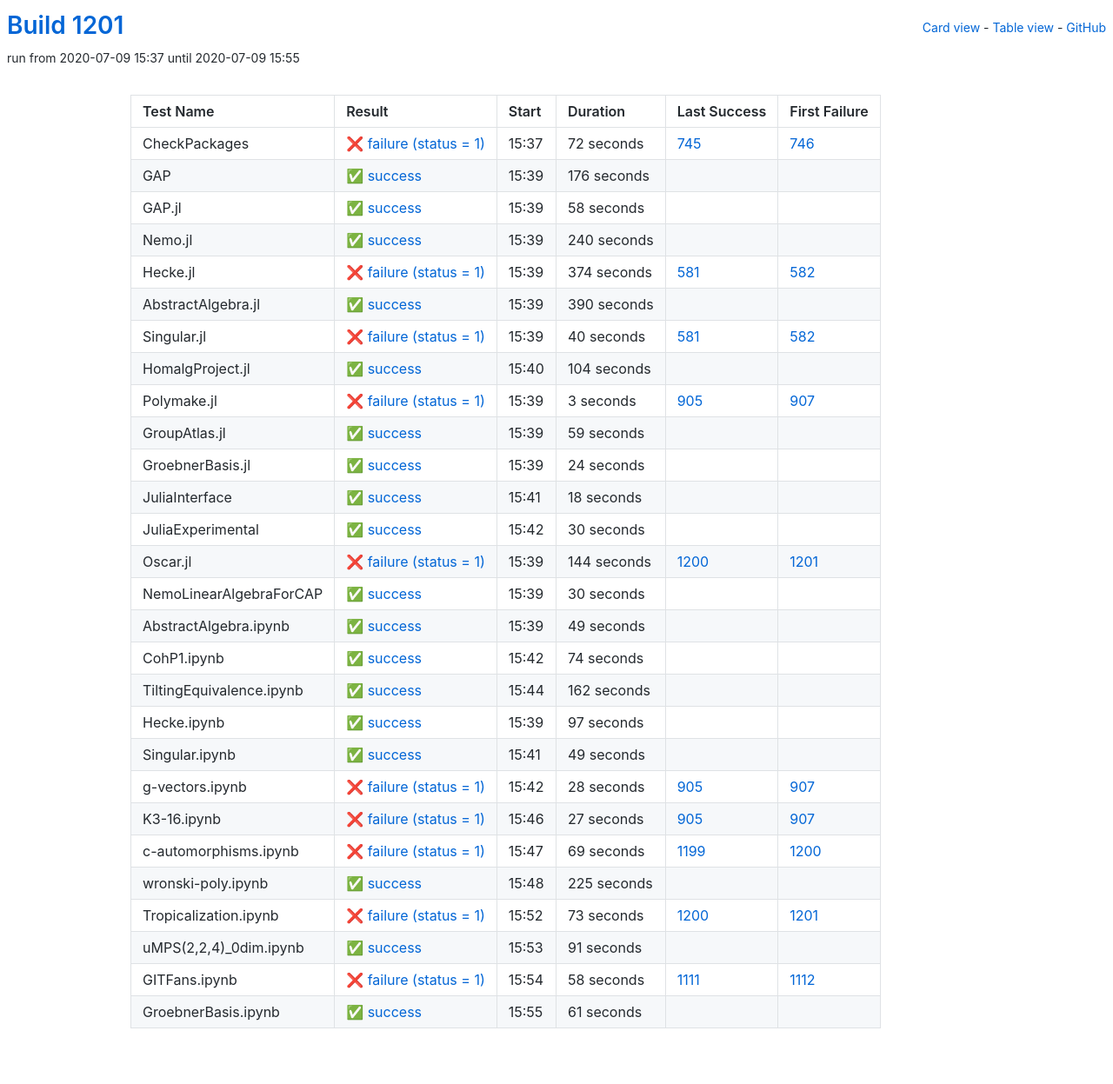
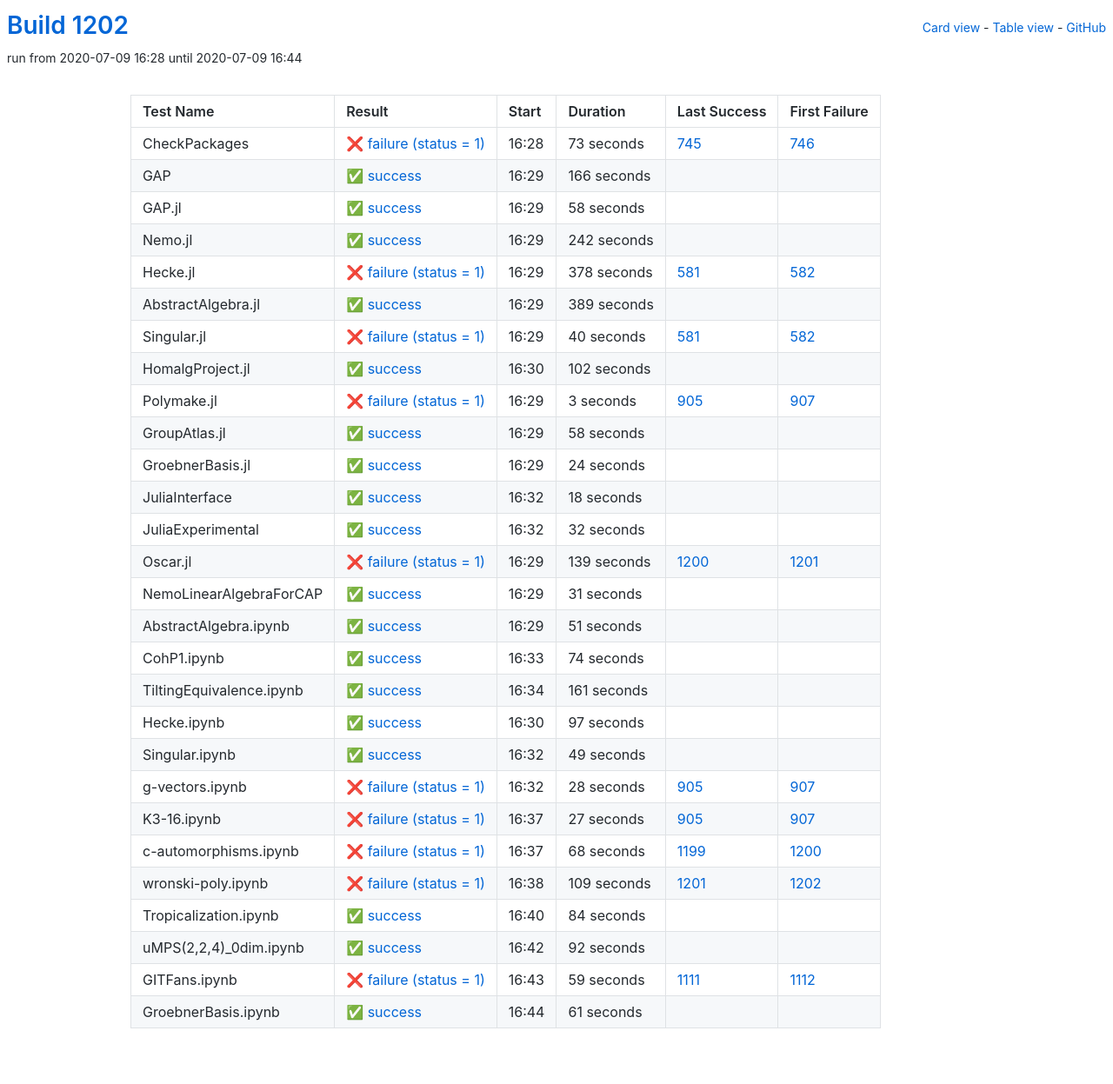
Before and after one commit to oscar-system/oscar-ci-status-1.4, a Jekyll site: the page built from table.html, in a window 1280 px wide. Shown: the whole page at 87% size. Built offline with Jekyll 4.4.1, drawn with Linux system fonts in a browser that asks for light colours.

Commit message:
Build #1202

```diff
--- a/_data/ci.yml
+++ b/_data/ci.yml
@@ -1,6 +1,6 @@
 ---
-build: 1201
-build_url: https://oscarci.mathematik.uni-kl.de/job/oscar-julia-1.4/1201/
+build: 1202
+build_url: https://oscarci.mathematik.uni-kl.de/job/oscar-julia-1.4/1202/
 job: oscar-julia-1.4
 organization: oscar-system
 repo: oscar-ci-status-1.4
@@ -8,32 +8,32 @@ repourl: https://github.com/oscar-system/oscar-ci-status-1.4
 tests:
 - name: CheckPackages
   id: checkpackages
-  log: https://oscarci.mathematik.uni-kl.de/job/oscar-julia-1.4/1201/artifact/logs/build-1201/CheckPackages.log
-  start: 2020-07-09 15:37
+  log: https://oscarci.mathematik.uni-kl.de/job/oscar-julia-1.4/1202/artifact/logs/build-1202/CheckPackages.log
+  start: 2020-07-09 16:28
   success: false
   exitcode: 1
   status: failure
-  duration: 72
+  duration: 73
   last_success: 745
   last_success_url: https://oscarci.mathematik.uni-kl.de/job/oscar-julia-1.4/745/
   first_failure: 746
   first_failure_url: https://oscarci.mathematik.uni-kl.de/job/oscar-julia-1.4/746/
 - name: GAP
   id: gap
-  log: https://oscarci.mathematik.uni-kl.de/job/oscar-julia-1.4/1201/artifact/logs/build-1201/GAP.log
-  start: 2020-07-09 15:39
+  log: https://oscarci.mathematik.uni-kl.de/job/oscar-julia-1.4/1202/artifact/logs/build-1202/GAP.log
+  start: 2020-07-09 16:29
   success: true
   exitcode: 0
   status: success
-  duration: 176
+  duration: 166
   last_success: false
   last_success_url:
   first_failure: false
   first_failure_url:
 - name: GAP.jl
   id: gap-jl
-  log: https://oscarci.mathematik.uni-kl.de/job/oscar-julia-1.4/1201/artifact/logs/build-1201/GAP.jl.log
-  start: 2020-07-09 15:39
+  log: https://oscarci.mathematik.uni-kl.de/job/oscar-julia-1.4/1202/artifact/logs/build-1202/GAP.jl.log
+  start: 2020-07-09 16:29
   success: true
   exitcode: 0
   status: success
@@ -44,44 +44,44 @@ tests:
   first_failure_url:
 - name: Nemo.jl
   id: nemo-jl
-  log: https://oscarci.mathematik.uni-kl.de/job/oscar-julia-1.4/1201/artifact/logs/build-1201/Nemo.jl.log
-  start: 2020-07-09 15:39
+  log: https://oscarci.mathematik.uni-kl.de/job/oscar-julia-1.4/1202/artifact/logs/build-1202/Nemo.jl.log
+  start: 2020-07-09 16:29
   success: true
   exitcode: 0
   status: success
-  duration: 240
+  duration: 242
   last_success: false
   last_success_url:
   first_failure: false
   first_failure_url:
 - name: Hecke.jl
   id: hecke-jl
-  log: https://oscarci.mathematik.uni-kl.de/job/oscar-julia-1.4/1201/artifact/logs/build-1201/Hecke.jl.log
-  start: 2020-07-09 15:39
+  log: https://oscarci.mathematik.uni-kl.de/job/oscar-julia-1.4/1202/artifact/logs/build-1202/Hecke.jl.log
+  start: 2020-07-09 16:29
   success: false
   exitcode: 1
   status: failure
-  duration: 374
+  duration: 378
   last_success: 581
   last_success_url: https://oscarci.mathematik.uni-kl.de/job/oscar-julia-1.4/581/
   first_failure: 582
   first_failure_url: https://oscarci.mathematik.uni-kl.de/job/oscar-julia-1.4/582/
 - name: AbstractAlgebra.jl
   id: abstractalgebra-jl
-  log: https://oscarci.mathematik.uni-kl.de/job/oscar-julia-1.4/1201/artifact/logs/build-1201/AbstractAlgebra.jl.log
-  start: 2020-07-09 15:39
+  log: https://oscarci.mathematik.uni-kl.de/job/oscar-julia-1.4/1202/artifact/logs/build-1202/AbstractAlgebra.jl.log
+  start: 2020-07-09 16:29
   success: true
   exitcode: 0
   status: success
-  duration: 390
+  duration: 389
   last_success: false
   last_success_url:
   first_failure: false
   first_failure_url:
 - name: Singular.jl
   id: singular-jl
-  log: https://oscarci.mathematik.uni-kl.de/job/oscar-julia-1.4/1201/artifact/logs/build-1201/Singular.jl.log
-  start: 2020-07-09 15:39
+  log: https://oscarci.mathematik.uni-kl.de/job/oscar-julia-1.4/1202/artifact/logs/build-1202/Singular.jl.log
+  start: 2020-07-09 16:29
   success: false
   exitcode: 1
   status: failure
@@ -92,20 +92,20 @@ tests:
   first_failure_url: https://oscarci.mathematik.uni-kl.de/job/oscar-julia-1.4/582/
 - name: HomalgProject.jl
   id: homalgproject-jl
-  log: https://oscarci.mathematik.uni-kl.de/job/oscar-julia-1.4/1201/artifact/logs/build-1201/HomalgProject.jl.log
-  start: 2020-07-09 15:40
+  log: https://oscarci.mathematik.uni-kl.de/job/oscar-julia-1.4/1202/artifact/logs/build-1202/HomalgProject.jl.log
+  start: 2020-07-09 16:30
   success: true
   exitcode: 0
   status: success
-  duration: 104
+  duration: 102
   last_success: false
   last_success_url:
   first_failure: false
   first_failure_url:
 - name: Polymake.jl
   id: polymake-jl
-  log: https://oscarci.mathematik.uni-kl.de/job/oscar-julia-1.4/1201/artifact/logs/build-1201/Polymake.jl.log
-  start: 2020-07-09 15:39
+  log: https://oscarci.mathematik.uni-kl.de/job/oscar-julia-1.4/1202/artifact/logs/build-1202/Polymake.jl.log
+  start: 2020-07-09 16:29
   success: false
   exitcode: 1
   status: failure
@@ -116,20 +116,20 @@ tests:
   first_failure_url: https://oscarci.mathematik.uni-kl.de/job/oscar-julia-1.4/907/
 - name: GroupAtlas.jl
   id: groupatlas-jl
-  log: https://oscarci.mathematik.uni-kl.de/job/oscar-julia-1.4/1201/artifact/logs/build-1201/GroupAtlas.jl.log
-  start: 2020-07-09 15:39
+  log: https://oscarci.mathematik.uni-kl.de/job/oscar-julia-1.4/1202/artifact/logs/build-1202/GroupAtlas.jl.log
+  start: 2020-07-09 16:29
   success: true
   exitcode: 0
   status: success
-  duration: 59
+  duration: 58
   last_success: false
   last_success_url:
   first_failure: false
   first_failure_url:
 - name: GroebnerBasis.jl
   id: groebnerbasis-jl
-  log: https://oscarci.mathematik.uni-kl.de/job/oscar-julia-1.4/1201/artifact/logs/build-1201/GroebnerBasis.jl.log
-  start: 2020-07-09 15:39
+  log: https://oscarci.mathematik.uni-kl.de/job/oscar-julia-1.4/1202/artifact/logs/build-1202/GroebnerBasis.jl.log
+  start: 2020-07-09 16:29
   success: true
   exitcode: 0
   status: success
@@ -140,8 +140,8 @@ tests:
   first_failure_url:
 - name: JuliaInterface
   id: juliainterface
-  log: https://oscarci.mathematik.uni-kl.de/job/oscar-julia-1.4/1201/artifact/logs/build-1201/JuliaInterface.log
-  start: 2020-07-09 15:41
+  log: https://oscarci.mathematik.uni-kl.de/job/oscar-julia-1.4/1202/artifact/logs/build-1202/JuliaInterface.log
+  start: 2020-07-09 16:32
   success: true
   exitcode: 0
   status: success
@@ -152,56 +152,56 @@ tests:
   first_failure_url:
 - name: JuliaExperimental
   id: juliaexperimental
-  log: https://oscarci.mathematik.uni-kl.de/job/oscar-julia-1.4/1201/artifact/logs/build-1201/JuliaExperimental.log
-  start: 2020-07-09 15:42
+  log: https://oscarci.mathematik.uni-kl.de/job/oscar-julia-1.4/1202/artifact/logs/build-1202/JuliaExperimental.log
+  start: 2020-07-09 16:32
   success: true
   exitcode: 0
   status: success
-  duration: 30
+  duration: 32
   last_success: false
   last_success_url:
   first_failure: false
   first_failure_url:
 - name: Oscar.jl
   id: oscar-jl
-  log: https://oscarci.mathematik.uni-kl.de/job/oscar-julia-1.4/1201/artifact/logs/build-1201/Oscar.jl.log
-  start: 2020-07-09 15:39
+  log: https://oscarci.mathematik.uni-kl.de/job/oscar-julia-1.4/1202/artifact/logs/build-1202/Oscar.jl.log
+  start: 2020-07-09 16:29
   success: false
   exitcode: 1
   status: failure
-  duration: 144
+  duration: 139
   last_success: 1200
   last_success_url: https://oscarci.mathematik.uni-kl.de/job/oscar-julia-1.4/1200/
   first_failure: 1201
   first_failure_url: https://oscarci.mathematik.uni-kl.de/job/oscar-julia-1.4/1201/
 - name: NemoLinearAlgebraForCAP
   id: nemolinearalgebraforcap
-  log: https://oscarci.mathematik.uni-kl.de/job/oscar-julia-1.4/1201/artifact/logs/build-1201/NemoLinearAlgebraForCAP.log
-  start: 2020-07-09 15:39
+  log: https://oscarci.mathematik.uni-kl.de/job/oscar-julia-1.4/1202/artifact/logs/build-1202/NemoLinearAlgebraForCAP.log
+  start: 2020-07-09 16:29
   success: true
   exitcode: 0
   status: success
-  duration: 30
+  duration: 31
   last_success: false
   last_success_url:
   first_failure: false
   first_failure_url:
 - name: AbstractAlgebra.ipynb
   id: abstractalgebra-ipynb
-  log: https://oscarci.mathematik.uni-kl.de/job/oscar-julia-1.4/1201/artifact/logs/build-1201/AbstractAlgebra.ipynb.log
-  start: 2020-07-09 15:39
+  log: https://oscarci.mathematik.uni-kl.de/job/oscar-julia-1.4/1202/artifact/logs/build-1202/AbstractAlgebra.ipynb.log
+  start: 2020-07-09 16:29
   success: true
   exitcode: 0
   status: success
-  duration: 49
+  duration: 51
   last_success: false
   last_success_url:
   first_failure: false
   first_failure_url:
 - name: CohP1.ipynb
   id: cohp1-ipynb
-  log: https://oscarci.mathematik.uni-kl.de/job/oscar-julia-1.4/1201/artifact/logs/build-1201/CohP1.ipynb.log
-  start: 2020-07-09 15:42
+  log: https://oscarci.mathematik.uni-kl.de/job/oscar-julia-1.4/1202/artifact/logs/build-1202/CohP1.ipynb.log
+  start: 2020-07-09 16:33
   success: true
   exitcode: 0
   status: success
@@ -212,20 +212,20 @@ tests:
   first_failure_url:
 - name: TiltingEquivalence.ipynb
   id: tiltingequivalence-ipynb
-  log: https://oscarci.mathematik.uni-kl.de/job/oscar-julia-1.4/1201/artifact/logs/build-1201/TiltingEquivalence.ipynb.log
-  start: 2020-07-09 15:44
+  log: https://oscarci.mathematik.uni-kl.de/job/oscar-julia-1.4/1202/artifact/logs/build-1202/TiltingEquivalence.ipynb.log
+  start: 2020-07-09 16:34
   success: true
   exitcode: 0
   status: success
-  duration: 162
+  duration: 161
   last_success: false
   last_success_url:
   first_failure: false
   first_failure_url:
 - name: Hecke.ipynb
   id: hecke-ipynb
-  log: https://oscarci.mathematik.uni-kl.de/job/oscar-julia-1.4/1201/artifact/logs/build-1201/Hecke.ipynb.log
-  start: 2020-07-09 15:39
+  log: https://oscarci.mathematik.uni-kl.de/job/oscar-julia-1.4/1202/artifact/logs/build-1202/Hecke.ipynb.log
+  start: 2020-07-09 16:30
   success: true
   exitcode: 0
   status: success
@@ -236,8 +236,8 @@ tests:
   first_failure_url:
 - name: Singular.ipynb
   id: singular-ipynb
-  log: https://oscarci.mathematik.uni-kl.de/job/oscar-julia-1.4/1201/artifact/logs/build-1201/Singular.ipynb.log
-  start: 2020-07-09 15:41
+  log: https://oscarci.mathematik.uni-kl.de/job/oscar-julia-1.4/1202/artifact/logs/build-1202/Singular.ipynb.log
+  start: 2020-07-09 16:32
   success: true
   exitcode: 0
   status: success
@@ -248,8 +248,8 @@ tests:
   first_failure_url:
 - name: g-vectors.ipynb
   id: g-vectors-ipynb
-  log: https://oscarci.mathematik.uni-kl.de/job/oscar-julia-1.4/1201/artifact/logs/build-1201/g-vectors.ipynb.log
-  start: 2020-07-09 15:42
+  log: https://oscarci.mathematik.uni-kl.de/job/oscar-julia-1.4/1202/artifact/logs/build-1202/g-vectors.ipynb.log
+  start: 2020-07-09 16:32
   success: false
   exitcode: 1
   status: failure
@@ -260,8 +260,8 @@ tests:
   first_failure_url: https://oscarci.mathematik.uni-kl.de/job/oscar-julia-1.4/907/
 - name: K3-16.ipynb
   id: k3-16-ipynb
-  log: https://oscarci.mathematik.uni-kl.de/job/oscar-julia-1.4/1201/artifact/logs/build-1201/K3-16.ipynb.log
-  start: 2020-07-09 15:46
+  log: https://oscarci.mathematik.uni-kl.de/job/oscar-julia-1.4/1202/artifact/logs/build-1202/K3-16.ipynb.log
+  start: 2020-07-09 16:37
   success: false
   exitcode: 1
   status: failure
@@ -272,68 +272,68 @@ tests:
   first_failure_url: https://oscarci.mathematik.uni-kl.de/job/oscar-julia-1.4/907/
 - name: c-automorphisms.ipynb
   id: c-automorphisms-ipynb
-  log: https://oscarci.mathematik.uni-kl.de/job/oscar-julia-1.4/1201/artifact/logs/build-1201/c-automorphisms.ipynb.log
-  start: 2020-07-09 15:47
+  log: https://oscarci.mathematik.uni-kl.de/job/oscar-julia-1.4/1202/artifact/logs/build-1202/c-automorphisms.ipynb.log
+  start: 2020-07-09 16:37
   success: false
   exitcode: 1
   status: failure
-  duration: 69
+  duration: 68
   last_success: 1199
   last_success_url: https://oscarci.mathematik.uni-kl.de/job/oscar-julia-1.4/1199/
   first_failure: 1200
   first_failure_url: https://oscarci.mathematik.uni-kl.de/job/oscar-julia-1.4/1200/
 - name: wronski-poly.ipynb
   id: wronski-poly-ipynb
-  log: https://oscarci.mathematik.uni-kl.de/job/oscar-julia-1.4/1201/artifact/logs/build-1201/wronski-poly.ipynb.log
-  start: 2020-07-09 15:48
+  log: https://oscarci.mathematik.uni-kl.de/job/oscar-julia-1.4/1202/artifact/logs/build-1202/wronski-poly.ipynb.log
+  start: 2020-07-09 16:38
+  success: false
+  exitcode: 1
+  status: failure
+  duration: 109
+  last_success: 1201
+  last_success_url: https://oscarci.mathematik.uni-kl.de/job/oscar-julia-1.4/1201/
+  first_failure: 1202
+  first_failure_url: https://oscarci.mathematik.uni-kl.de/job/oscar-julia-1.4/1202/
+- name: Tropicalization.ipynb
+  id: tropicalization-ipynb
+  log: https://oscarci.mathematik.uni-kl.de/job/oscar-julia-1.4/1202/artifact/logs/build-1202/Tropicalization.ipynb.log
+  start: 2020-07-09 16:40
   success: true
   exitcode: 0
   status: success
-  duration: 225
+  duration: 84
   last_success: false
   last_success_url:
   first_failure: false
   first_failure_url:
-- name: Tropicalization.ipynb
-  id: tropicalization-ipynb
-  log: https://oscarci.mathematik.uni-kl.de/job/oscar-julia-1.4/1201/artifact/logs/build-1201/Tropicalization.ipynb.log
-  start: 2020-07-09 15:52
-  success: false
-  exitcode: 1
-  status: failure
-  duration: 73
-  last_success: 1200
-  last_success_url: https://oscarci.mathematik.uni-kl.de/job/oscar-julia-1.4/1200/
-  first_failure: 1201
-  first_failure_url: https://oscarci.mathematik.uni-kl.de/job/oscar-julia-1.4/1201/
 - name: uMPS(2,2,4)_0dim.ipynb
   id: umps-2-2-4-0dim-ipynb
-  log: https://oscarci.mathematik.uni-kl.de/job/oscar-julia-1.4/1201/artifact/logs/build-1201/uMPS-2-2-4-_0dim.ipynb.log
-  start: 2020-07-09 15:53
+  log: https://oscarci.mathematik.uni-kl.de/job/oscar-julia-1.4/1202/artifact/logs/build-1202/uMPS-2-2-4-_0dim.ipynb.log
+  start: 2020-07-09 16:42
   success: true
   exitcode: 0
   status: success
-  duration: 91
+  duration: 92
   last_success: false
   last_success_url:
   first_failure: false
   first_failure_url:
 - name: GITFans.ipynb
   id: gitfans-ipynb
-  log: https://oscarci.mathematik.uni-kl.de/job/oscar-julia-1.4/1201/artifact/logs/build-1201/GITFans.ipynb.log
-  start: 2020-07-09 15:54
+  log: https://oscarci.mathematik.uni-kl.de/job/oscar-julia-1.4/1202/artifact/logs/build-1202/GITFans.ipynb.log
+  start: 2020-07-09 16:43
   success: false
   exitcode: 1
   status: failure
-  duration: 58
+  duration: 59
   last_success: 1111
   last_success_url: https://oscarci.mathematik.uni-kl.de/job/oscar-julia-1.4/1111/
   first_failure: 1112
   first_failure_url: https://oscarci.mathematik.uni-kl.de/job/oscar-julia-1.4/1112/
 - name: GroebnerBasis.ipynb
   id: groebnerbasis-ipynb
-  log: https://oscarci.mathematik.uni-kl.de/job/oscar-julia-1.4/1201/artifact/logs/build-1201/GroebnerBasis.ipynb.log
-  start: 2020-07-09 15:55
+  log: https://oscarci.mathematik.uni-kl.de/job/oscar-julia-1.4/1202/artifact/logs/build-1202/GroebnerBasis.ipynb.log
+  start: 2020-07-09 16:44
   success: true
   exitcode: 0
   status: success
```
Also changed, not shown: README.md.
